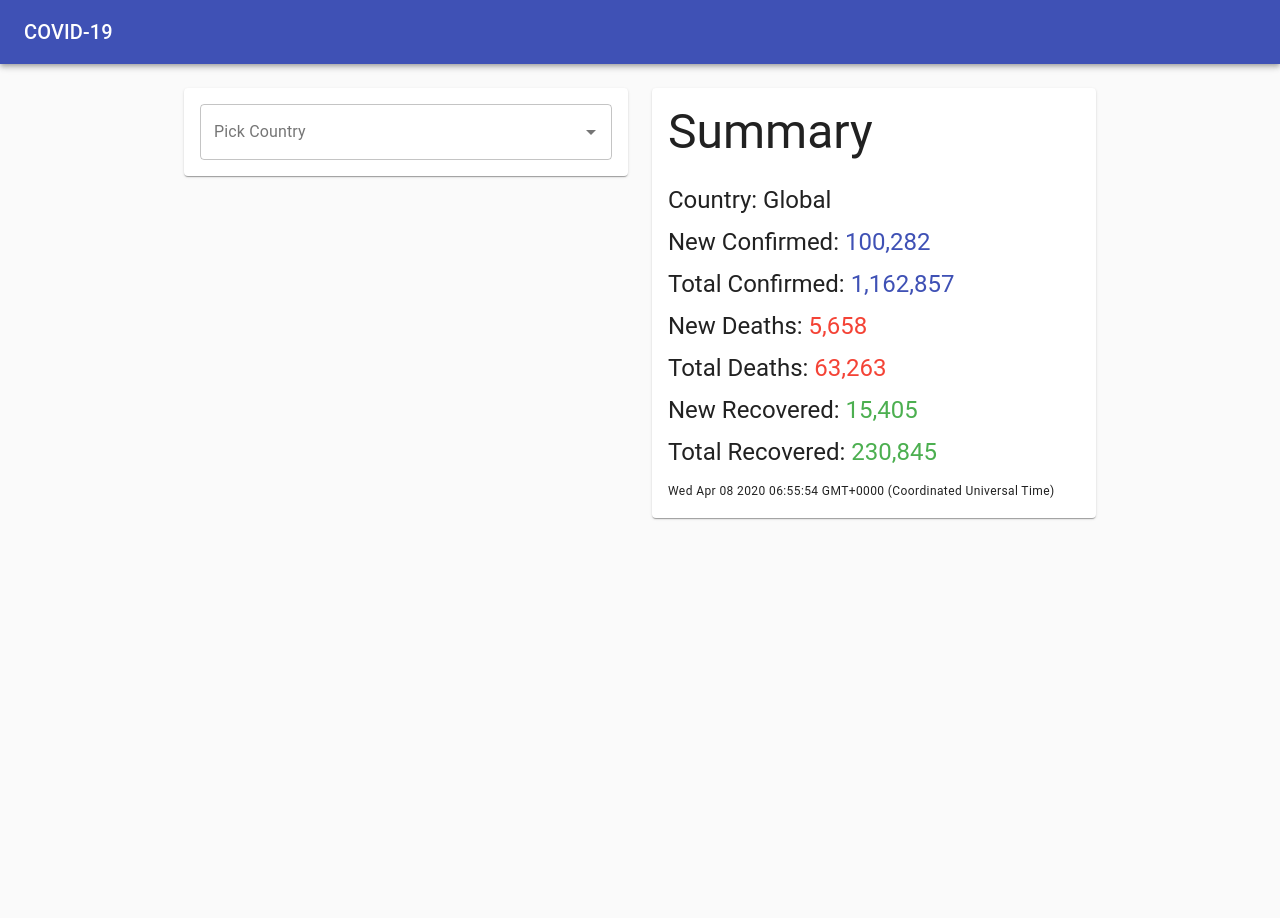
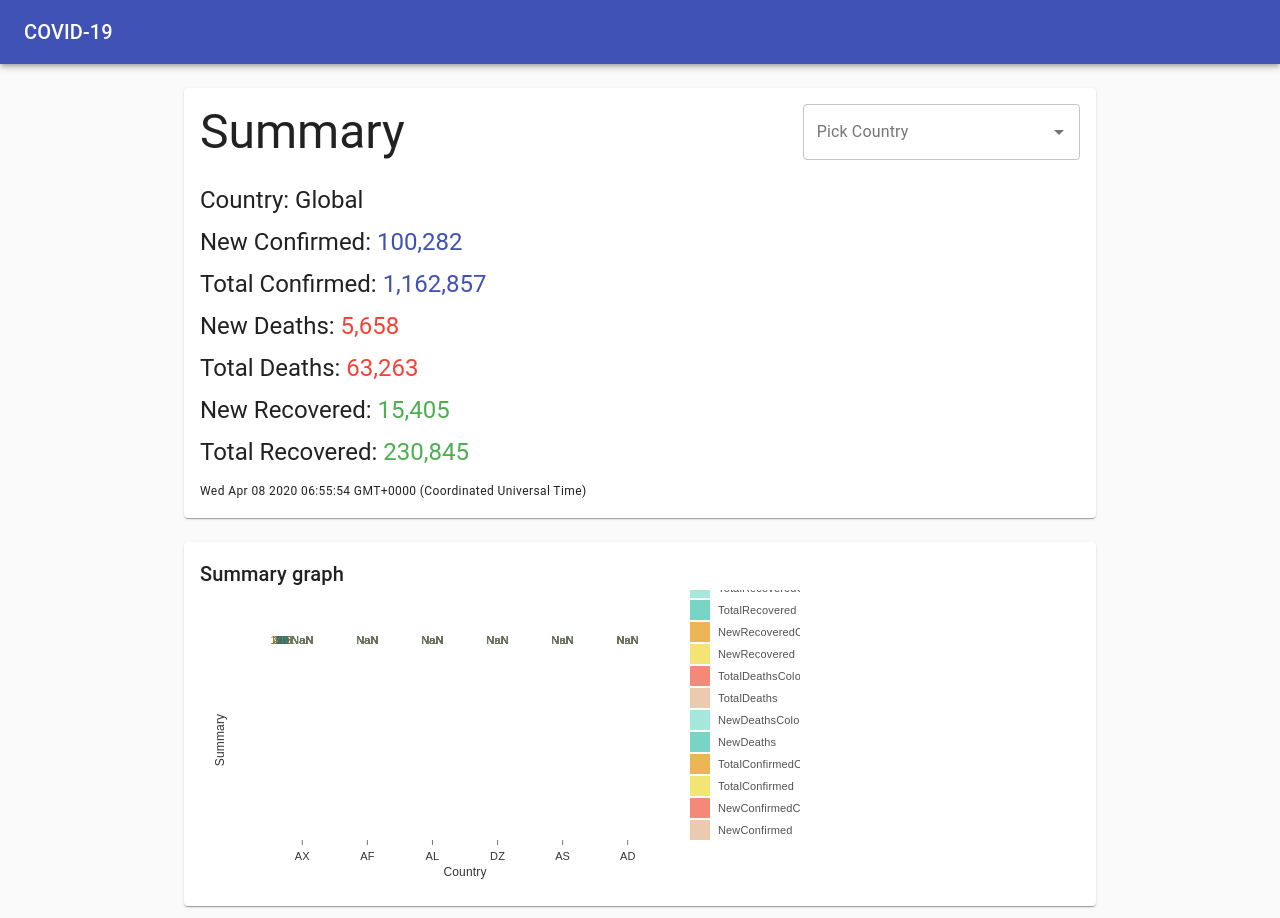
Before and after one commit to 4ools/covid-19, a React (Create React App) app: page / in a window 1280 px wide. Before the commit the page ends 852 px from the top, so only its background shows below. Built offline with nearby package versions, Linux system fonts and the light colour scheme.

Commit message:
adding summary graph for 5 countries

```diff
--- a/package.json
+++ b/package.json
@@ -6,6 +6,7 @@
     "@emotion/core": "^10.0.28",
     "@material-ui/core": "^4.9.10",
     "@material-ui/lab": "^4.0.0-alpha.49",
+    "@nivo/bar": "^0.61.1",
     "@testing-library/jest-dom": "^4.2.4",
     "@testing-library/react": "^9.3.2",
     "@testing-library/user-event": "^7.1.2",
--- a/src/App.js
+++ b/src/App.js
@@ -1,12 +1,16 @@
 import React, { useState, useEffect } from 'react';
 import Paper from '@material-ui/core/Paper';
 import Grid from '@material-ui/core/Grid';
-import { makeStyles } from '@material-ui/core/styles';
+import { makeStyles, useTheme } from '@material-ui/core/styles';
+import { Typography } from '@material-ui/core';
+
 import Summary from './components/summary/Summary';
+import SummaryGraph from './components/summary-graph/SummaryGraph';
 import CountryPicker from './components/country-picker/CountryPicker';
 import NavBar from './components/nav-bar/navBar';
 import Layout from './components/layout/Layout';
 import jsonData from './data/mockSummary.json';
+// import { colors } from './utils/keyColors';
 
 const useStyles = makeStyles((theme) => ({
   root: {
@@ -26,6 +30,11 @@ function App() {
   // which figures do we currently show
   const [figures, setFigures] = useState({});
 
+  const theme = useTheme();
+
+  // chart figures for the bar chart
+  const [summaryChartFigures, setSummaryChartFigures] = useState({});
+
   const [date, setDate] = useState(null);
 
   const classes = useStyles();
@@ -40,9 +49,66 @@ function App() {
       setAPIData(processedAPIData);
       setFigures(processedAPIData.Global);
       setDate(Date(processedAPIData.Date));
+
+      const countriesDataForSummaryFigures = sortDataForSummaryGraph(
+        processedAPIData.Countries,
+      );
+      setSummaryChartFigures(countriesDataForSummaryFigures);
     }
     getData();
   }, []);
+
+  function sortDataForSummaryGraph(data) {
+    const colors = {
+      NewConfirmed: {
+        color: theme.palette.primary.main,
+      },
+      TotalConfirmed: {
+        color: theme.palette.primary.main,
+      },
+      NewDeaths: {
+        color: theme.palette.error.main,
+      },
+      TotalDeaths: {
+        color: theme.palette.error.main,
+      },
+      NewRecovered: {
+        color: theme.palette.success.main,
+      },
+      TotalRecovered: {
+        color: theme.palette.success.main,
+      },
+    };
+    return data
+      .map(
+        ({
+          CountryCode,
+          NewConfirmed,
+          TotalConfirmed,
+          NewDeaths,
+          TotalDeaths,
+          NewRecovered,
+          TotalRecovered,
+        }) => {
+          return {
+            CountryCode,
+            NewConfirmed,
+            NewConfirmedColor: colors.NewConfirmed.color,
+            TotalConfirmed,
+            TotalConfirmedColor: colors.TotalConfirmed.color,
+            NewDeaths,
+            NewDeathsColor: colors.NewDeaths.color,
+            TotalDeaths,
+            TotalDeathsColor: colors.TotalDeaths.color,
+            NewRecovered,
+            NewRecoveredColor: colors.NewRecovered.color,
+            TotalRecovered,
+            TotalRecoveredColor: colors.TotalRecovered.color,
+          };
+        },
+      )
+      .splice(1, 6);
+  }
 
   function addGlobalToCountry(apiResponse) {
     const newData = {
@@ -90,17 +156,35 @@ function App() {
       <Layout>
         <Grid container spacing={3}>
           <Grid item xs={12} />
-          <Grid item xs={12} md={6}>
+          <Grid item xs={12}>
             <Paper className={classes.paper}>
+              <Grid container spacing={3}>
+                <Grid item xs={8}>
+                  <Summary figures={figures} date={date} />
+                </Grid>
+                <Grid item xs={4}>
+                  <CountryPicker
+                    pickCountry={pickCountry}
+                    countries={APIData.Countries}
+                  />
+                </Grid>
+              </Grid>
+            </Paper>
+          </Grid>
+          {/* Line graph */}
+          <Grid item xs={12}>
+            <Paper className={classes.paper}>
+              <Typography variant="h6">Summary graph</Typography>
+              <SummaryGraph figures={summaryChartFigures} />
+              {/* <CountryPicker
+                pickCountry={pickCountry}
+                countries={APIData.Countries}
+              />
+
               <CountryPicker
                 pickCountry={pickCountry}
                 countries={APIData.Countries}
-              />
-            </Paper>
-          </Grid>
-          <Grid item xs={12} md={6}>
-            <Paper className={classes.paper}>
-              <Summary figures={figures} date={date} />
+              /> */}
             </Paper>
           </Grid>
         </Grid>
--- /dev/null
+++ b/src/components/summary-graph/SummaryGraph.js
@@ -0,0 +1,80 @@
+import React from 'react';
+import { ResponsiveBar } from '@nivo/bar';
+
+const SummaryGraph = ({ figures }) => {
+  const keys = figures[0]
+    ? Object.keys(figures[0])
+    : [
+        'THING',
+        'NewConfirmed',
+        'TotalConfirmed',
+        'NewDeaths',
+        'TotalDeaths',
+        'NewRecovered',
+        'TotalRecovered',
+      ];
+
+  return (
+    <div style={{ width: 600, height: 300 }}>
+      <ResponsiveBar
+        data={figures}
+        keys={keys.splice(1, keys.length - 1)}
+        indexBy="CountryCode"
+        margin={{ top: 50, right: 130, bottom: 50, left: 60 }}
+        padding={0.3}
+        colors={{ scheme: 'nivo' }}
+        borderColor={{ from: 'color', modifiers: [['darker', 1.6]] }}
+        axisTop={null}
+        axisRight={null}
+        axisBottom={{
+          tickSize: 5,
+          tickPadding: 5,
+          tickRotation: 0,
+          legend: 'Country',
+          legendPosition: 'middle',
+          legendOffset: 32,
+        }}
+        axisLeft={{
+          tickSize: 5,
+          tickPadding: 5,
+          tickRotation: 0,
+          legend: 'Summary',
+          legendPosition: 'middle',
+          legendOffset: -40,
+        }}
+        labelSkipWidth={12}
+        labelSkipHeight={12}
+        labelTextColor={{ from: 'color', modifiers: [['darker', 1.6]] }}
+        legends={[
+          {
+            dataFrom: 'keys',
+            anchor: 'bottom-right',
+            direction: 'column',
+            justify: false,
+            translateX: 120,
+            translateY: 0,
+            itemsSpacing: 2,
+            itemWidth: 100,
+            itemHeight: 20,
+            itemDirection: 'left-to-right',
+            itemOpacity: 0.85,
+            symbolSize: 20,
+            effects: [
+              {
+                on: 'hover',
+                style: {
+                  itemOpacity: 1,
+                },
+              },
+            ],
+          },
+        ]}
+        animate
+        motionStiffness={90}
+        motionDamping={15}
+      />
+    </div>
+  );
+};
+
+export default SummaryGraph;
--- a/src/components/summary/Summary.js
+++ b/src/components/summary/Summary.js
@@ -2,31 +2,10 @@
 import { jsx, css } from '@emotion/core';
 import React from 'react';
 import { Typography } from '@material-ui/core';
-import { makeStyles } from '@material-ui/core/styles';
-
-const useStyles = makeStyles((theme) => ({
-  NewConfirmed: {
-    color: theme.palette.primary.main,
-  },
-  TotalConfirmed: {
-    color: theme.palette.primary.main,
-  },
-  NewDeaths: {
-    color: theme.palette.error.main,
-  },
-  TotalDeaths: {
-    color: theme.palette.error.main,
-  },
-  NewRecovered: {
-    color: theme.palette.success.main,
-  },
-  TotalRecovered: {
-    color: theme.palette.success.main,
-  },
-}));
+import { cssStyles } from '../../utils/keyColors';
 
 const Summary = ({ figures, date }) => {
-  const classes = useStyles();
+  const colorStyles = cssStyles();
 
   const ulStyle = css`
     list-style-type: none;
@@ -49,7 +28,7 @@ const Summary = ({ figures, date }) => {
             <li css={liStyle} key={key}>
               <Typography variant="h5">
                 {key.replace(/([A-Z])/g, ' $1')}:{' '}
-                <span className={classes[key]}>
+                <span className={colorStyles[key]}>
                   {typeof figures[key] !== 'number'
                     ? figures[key]
                     : new Intl.NumberFormat('en-US').format(figures[key])}
--- /dev/null
+++ b/src/utils/keyColors.js
@@ -0,0 +1,48 @@
+import { makeStyles, useTheme } from '@material-ui/core/styles';
+
+// const theme = useTheme();
+// const colors = {
+//   NewConfirmed: {
+//     color: theme.palette.primary.main,
+//   },
+//   TotalConfirmed: {
+//     color: theme.palette.primary.main,
+//   },
+//   NewDeaths: {
+//     color: theme.palette.error.main,
+//   },
+//   TotalDeaths: {
+//     color: theme.palette.error.main,
+//   },
+//   NewRecovered: {
+//     color: theme.palette.success.main,
+//   },
+//   TotalRecovered: {
+//     color: theme.palette.success.main,
+//   },
+// };
+
+const colors = {};
+
+const cssStyles = makeStyles((theme) => ({
+  NewConfirmed: {
+    color: theme.palette.primary.main,
+  },
+  TotalConfirmed: {
+    color: theme.palette.primary.main,
+  },
+  NewDeaths: {
+    color: theme.palette.error.main,
+  },
+  TotalDeaths: {
+    color: theme.palette.error.main,
+  },
+  NewRecovered: {
+    color: theme.palette.success.main,
+  },
+  TotalRecovered: {
+    color: theme.palette.success.main,
+  },
+}));
+
+export { cssStyles, colors };
```
Also changed, not shown: 1 other file (tests, documents, lock files or other folders).
